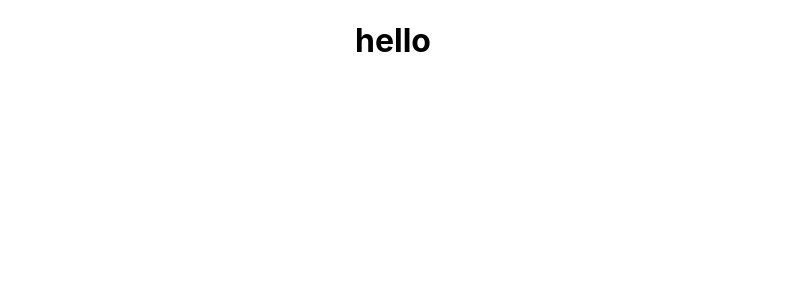
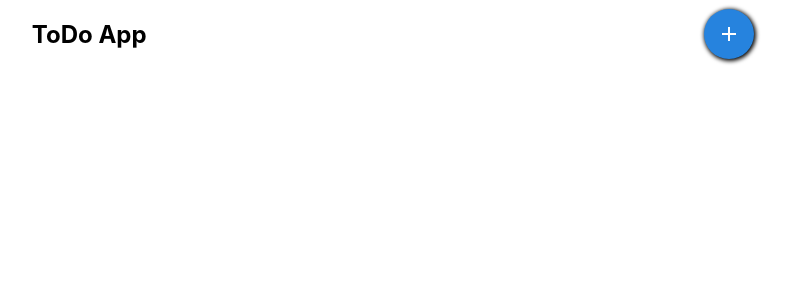
Before and after one commit to jyotsana-khaparde/maxxton-todo-frontend, a React (Create React App) app in the folder maxxton-todo-frontend/: page / in a window 1280 px wide. Shown: the top 300 px of the page, without its empty margins (247-1037 px from the left). Built offline with nearby package versions, Linux system fonts and the light colour scheme.

Commit message:
added header

```diff
--- a/maxxton-todo-frontend/package.json
+++ b/maxxton-todo-frontend/package.json
@@ -3,6 +3,8 @@
   "version": "0.1.0",
   "private": true,
   "dependencies": {
+    "@material-ui/core": "^4.11.0",
+    "@material-ui/icons": "^4.9.1",
     "@testing-library/jest-dom": "^5.11.4",
     "@testing-library/react": "^11.1.0",
     "@testing-library/user-event": "^12.1.10",
--- /dev/null
+++ b/maxxton-todo-frontend/src/components/header.js
@@ -0,0 +1,34 @@
+import React, {Component} from 'react';
+import AddIcon from '@material-ui/icons/Add';
+
+class Header extends Component {
+    constructor(props) {
+        super(props)
+        this.state = {
+
+        }
+    }
+
+    render() {
+        return (
+            <div style={{ display: 'flex', justifyContent: 'space-around',
+            alignItems: 'center' }}>
+                <h2>ToDo App</h2>
+                <div style={{ backgroundColor: '#2683de',
+                                border: '1px solid black',
+                                width: 50,
+                                height: 50,
+                                borderRadius: 35,
+                                border: 'none',
+                                boxShadow: '1px 1px 4px 1px',
+                                display: 'flex',
+                                alignItems: 'center',
+                                justifyContent: 'center' }}>
+                    <AddIcon style={{ color: 'white' }}/>
+                </div>
+            </div>
+        )
+    }
+}
+
+export default Header
--- a/maxxton-todo-frontend/src/components/home.js
+++ b/maxxton-todo-frontend/src/components/home.js
@@ -1,4 +1,5 @@
-import React, {Component} from 'react'
+import React, {Component} from 'react';
+import Header from '../components/header';
 
 class Home extends Component {
     constructor(props) {
@@ -9,7 +10,9 @@ class Home extends Component {
 
     render() {
         return (
-            <h1>hello</h1>
+            <>
+                <Header/>
+            </>
         )
     }
 }
```
Also changed, not shown: maxxton-todo-frontend/src/components/add-task-form.js (added), 1 other file (tests, documents, lock files or other folders).
